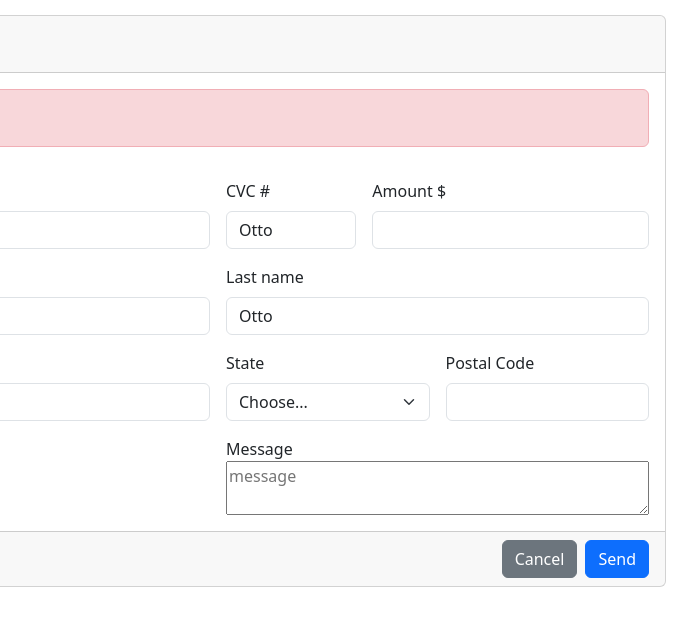
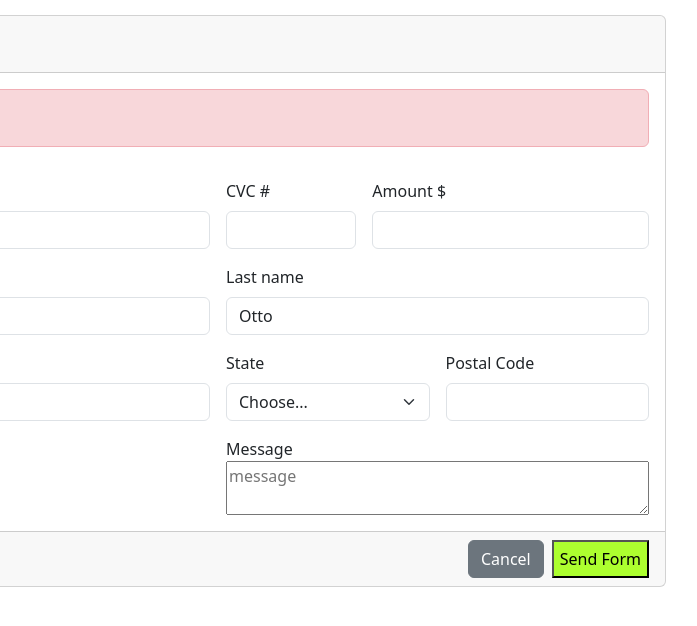
Before and after one commit to 4GeeksAcademy/spainfs85kformulario, a plain HTML site: page index.html in a window 1280 px wide. Shown: the full height of the page, 422-1119 px from the left. Drawn offline with nearby package versions, Linux system fonts and the light colour scheme.

Commit message:
correciones

```diff
--- a/index.html
+++ b/index.html
@@ -23,7 +23,7 @@
             <form class="row g-3 needs-validation p-3" novalidate>
                 <div class="col-md-6">
                     <label for="validationCustom01" class="form-label">Card</label>
-                    <input type="text" class="form-control" id="validationCustom01" placeholder="XXXXXXXXXXXXXXXXXXXXX"
+                    <input type="number" class="form-control" id="validationCustom01" placeholder="XXXXXXXXXXXXXXXXXXXXX"
                         required>
                     <div class="valid-feedback">
                         Looks good!
@@ -31,14 +31,14 @@
                 </div>
                 <div class="col-md-2">
                     <label for="validationCustom02" class="form-label">CVC #</label>
-                    <input type="text" class="form-control" id="validationCustom02" value="Otto" required>
+                    <input type="number" class="form-control" id="validationCustom02" value="" required>
                     <div class="valid-feedback">
                         Looks good!
                     </div>
                 </div>
                 <div class="col-md-4">
                     <label for="validationCustom03" class="form-label">Amount $</label>
-                    <input type="text" class="form-control" id="validationCustom03" required>
+                    <input type="number" class="form-control" id="validationCustom03" required>
                     <div class="invalid-feedback">
                         Please provide a valid city.
                     </div>
@@ -78,7 +78,7 @@
                     </div>
                     <div class="col-md-3">
                         <label for="validationCustom05" class="form-label">Postal Code</label>
-                        <input type="text" class="form-control" id="validationCustom05" required>
+                        <input type="number" class="form-control" id="validationCustom05" required>
                         <div class="invalid-feedback">
                             Please provide a valid zip.
                         </div>
@@ -119,7 +119,7 @@
             <div class="col-12 d-flex justify-content-end">
 
                 <a href="#" class="btn btn-secondary me-2">Cancel</a>
-                <a href="#" class="btn btn-primary">Send</a>
+                <input class="success" type="submit" value="Send Form" />
             </div>
         </div>
         </form>
--- a/styles.css
+++ b/styles.css
@@ -4,3 +4,6 @@ body {
    margin: auto;
    margin-top: 15px;
 }
+.success {
+    background-color:greenyellow;
+}
```
